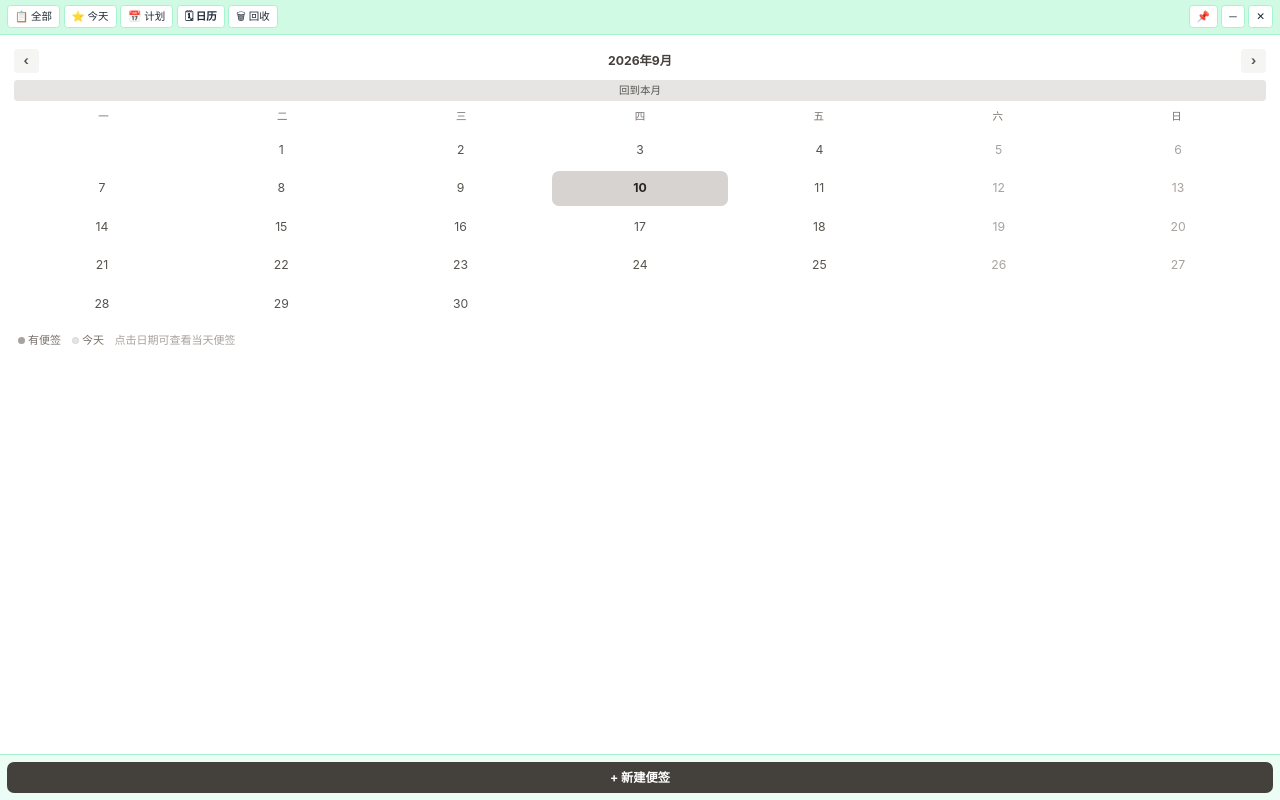
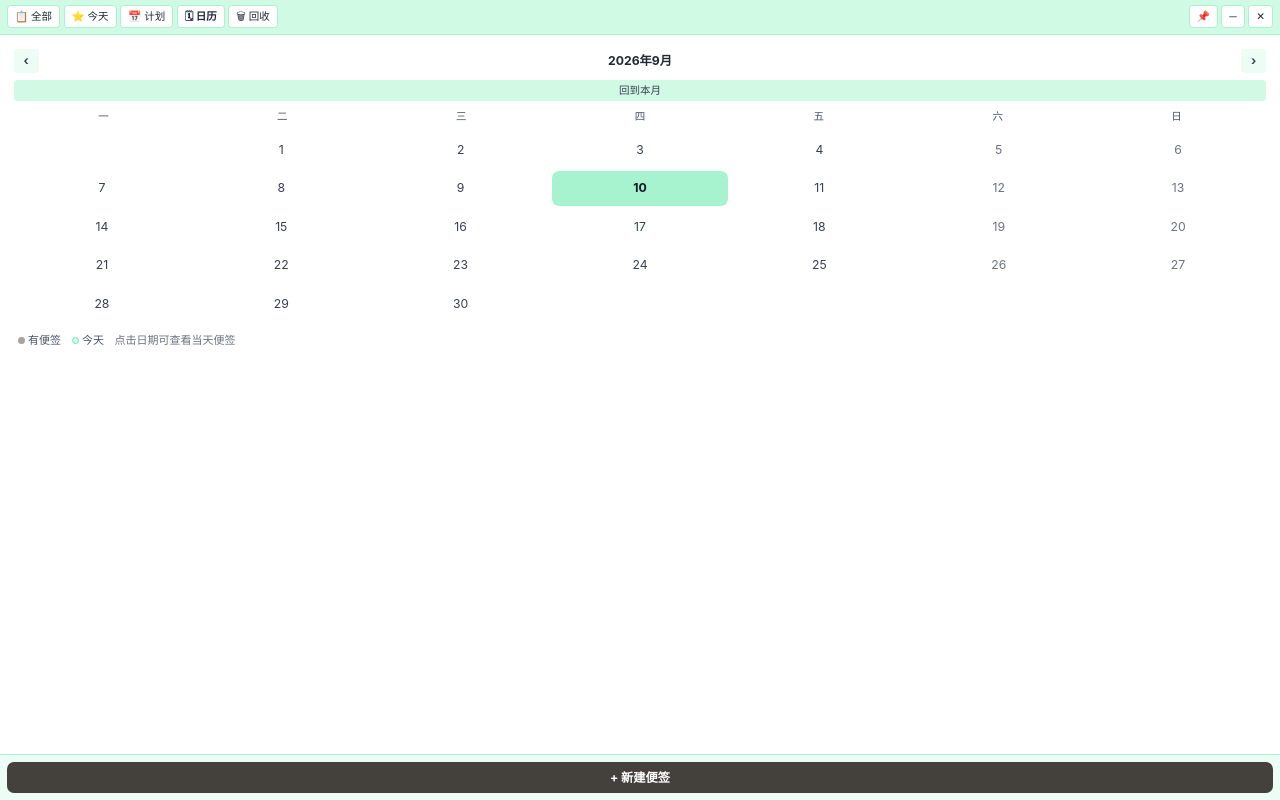
Before and after one commit to GDCP1613157420/bianqian, a React (Vite) app: page / in a window 1280 px wide. Both pictures are taken after a click on the button "🗓 日历". Built offline with nearby package versions, Linux system fonts and the light colour scheme.

Commit message:
Style: 护眼色 + 黑色字; NoteCard 加 pointer 事件恢复鼠标滑动删除

```diff
--- a/src/components/CalendarView.tsx
+++ b/src/components/CalendarView.tsx
@@ -66,14 +66,14 @@ export default function CalendarView({ notes, selectedDate, onSelectDate }: Prop
       <div className="flex items-center justify-between">
         <button
           onClick={prevMonth}
-          className="w-7 h-7 rounded bg-stone-100 text-stone-600 hover:bg-stone-200 text-sm font-bold"
+          className="w-7 h-7 rounded bg-emerald-50 text-gray-700 hover:bg-emerald-200 text-sm font-bold"
         >
           ‹
         </button>
-        <div className="text-sm font-bold text-stone-700">{monthLabel}</div>
+        <div className="text-sm font-bold text-gray-800">{monthLabel}</div>
         <button
           onClick={nextMonth}
-          className="w-7 h-7 rounded bg-stone-100 text-stone-600 hover:bg-stone-200 text-sm font-bold"
+          className="w-7 h-7 rounded bg-emerald-50 text-gray-700 hover:bg-emerald-200 text-sm font-bold"
         >
           ›
         </button>
@@ -83,14 +83,14 @@ export default function CalendarView({ notes, selectedDate, onSelectDate }: Prop
         onClick={goToday}
         className={`text-xs rounded py-1 transition-colors ${
           year === now.getFullYear() && month === now.getMonth()
-            ? "bg-stone-200 text-stone-600 cursor-default"
-            : "bg-stone-100 text-stone-600 hover:bg-stone-200"
+            ? "bg-emerald-100 text-gray-700 cursor-default"
+            : "bg-emerald-50 text-gray-700 hover:bg-emerald-200"
         }`}
       >
         回到本月
       </button>
 
-      <div className="grid grid-cols-7 text-center text-xs text-stone-500 font-medium">
+      <div className="grid grid-cols-7 text-center text-xs text-gray-600 font-medium">
         {WEEK_HEADERS.map((w) => (
           <div key={w} className="py-0.5">{w}</div>
         ))}
@@ -110,12 +110,12 @@ export default function CalendarView({ notes, selectedDate, onSelectDate }: Prop
               onClick={() => onSelectDate(ds)}
               className={`h-10 rounded-lg flex flex-col items-center justify-center relative transition-colors ${
                 isSelected
-                  ? "bg-stone-300 text-stone-800 font-bold"
+                  ? "bg-emerald-200 text-gray-900 font-bold"
                   : isToday
-                  ? "bg-stone-200 text-stone-800 font-bold"
+                  ? "bg-emerald-100 text-gray-900 font-bold"
                   : isWeekend
-                  ? "text-stone-400 hover:bg-stone-100"
-                  : "text-stone-600 hover:bg-stone-100"
+                  ? "text-gray-500 hover:bg-emerald-100"
+                  : "text-gray-700 hover:bg-emerald-100"
               }`}
             >
               <span className="text-sm leading-none">{day}</span>
@@ -140,14 +140,14 @@ export default function CalendarView({ notes, selectedDate, onSelectDate }: Prop
         })}
       </div>
 
-      <div className="flex items-center gap-3 text-[11px] text-stone-500 mt-1 px-1">
+      <div className="flex items-center gap-3 text-[11px] text-gray-600 mt-1 px-1">
         <span className="flex items-center gap-1">
           <span className="w-2 h-2 rounded-full bg-stone-400 inline-block" /> 有便签
         </span>
         <span className="flex items-center gap-1">
-          <span className="w-2 h-2 rounded-full bg-stone-200 inline-block border border-stone-300" /> 今天
+          <span className="w-2 h-2 rounded-full bg-emerald-100 inline-block border border-emerald-300" /> 今天
         </span>
-        <span className="text-stone-400">点击日期可查看当天便签</span>
+        <span className="text-gray-500">点击日期可查看当天便签</span>
       </div>
     </div>
   );
```
